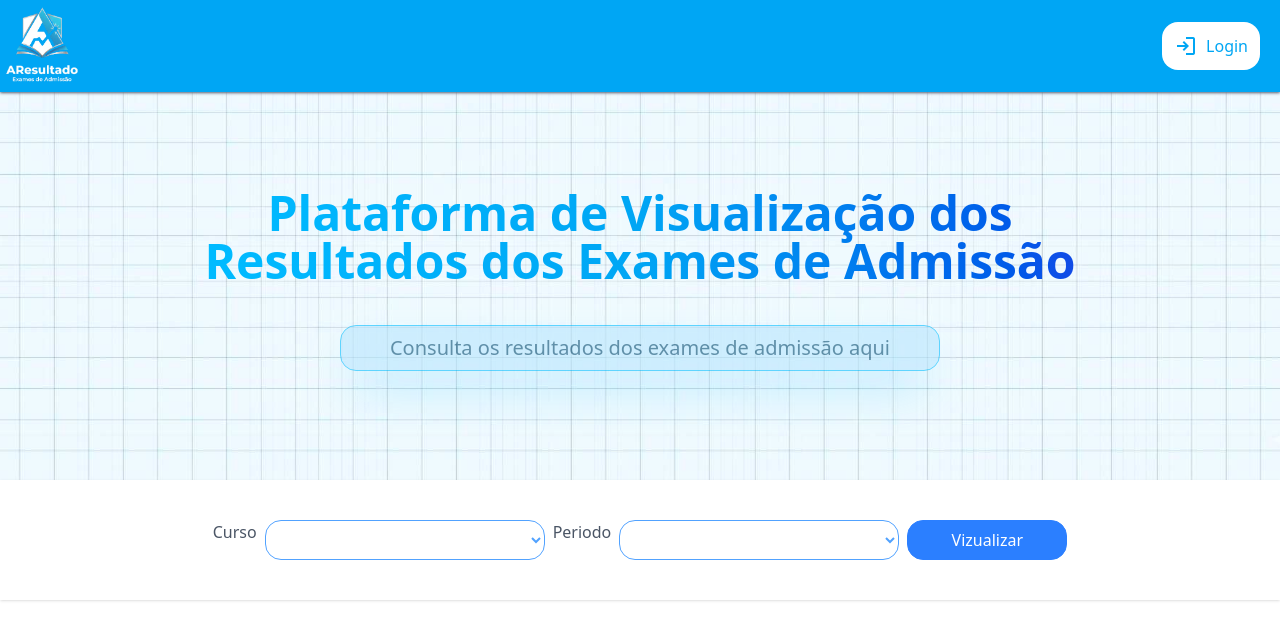
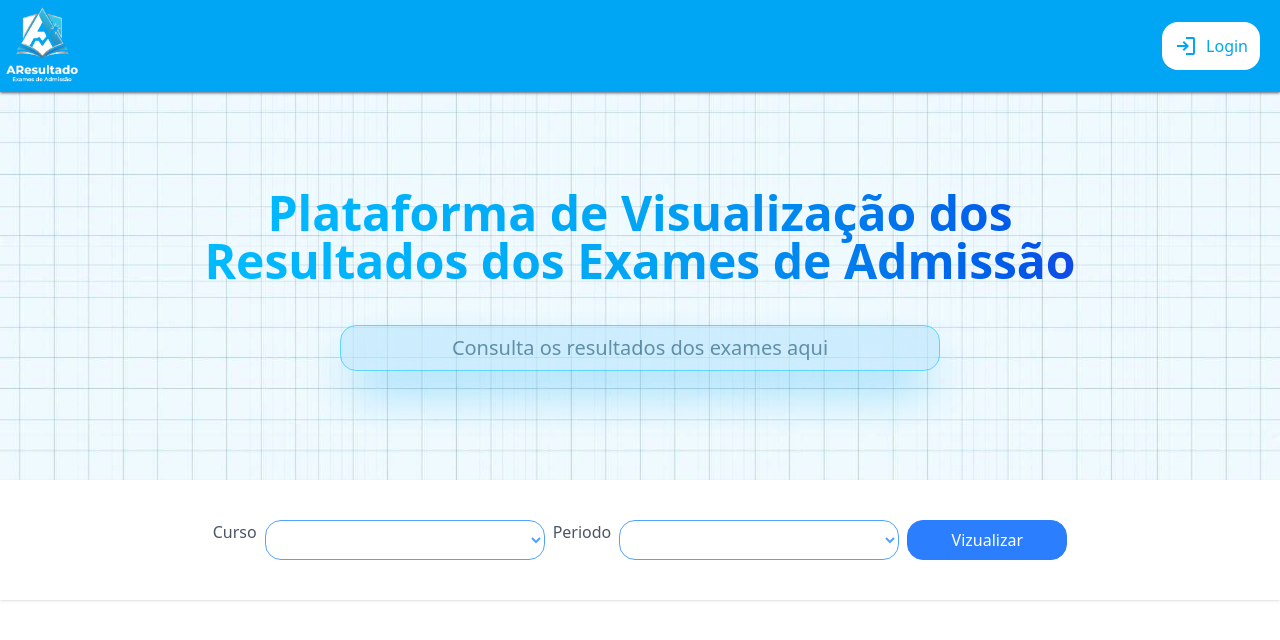
Before and after one commit to Alvaro-Massingue/AResultado-Sistema-de-visualiza-o-dos-resultados-dos-exames-de-admiss-o, a React (Vite) app: page / in a window 1280 px wide. Shown: the top 640 px of the page. Built offline with nearby package versions, Linux system fonts and the light colour scheme.

Commit message:
Actualiza o texto 2 e a cor da sombra

```diff
--- a/src/components/Welcome.jsx
+++ b/src/components/Welcome.jsx
@@ -26,8 +26,8 @@ const Welcome = () => {
           </h1>
 
         </div>
-        <div className="p-2 bg-sky-200 border-sky-400 text-sky-900 shadow-2xl shadow-sky-300 opacity-60 md:basis-150 md:text-xl border min-h-10 basis-75 shrink grow-0 flex items-center justify-center rounded-2xl wrap-break-word flex-wrap">
-            <h1>Consulta os resultados dos exames de admissão aqui</h1>
+        <div className="p-2 bg-sky-200 border-sky-400 text-sky-900 shadow-2xl shadow-sky-500 opacity-60 md:basis-150 md:text-xl border min-h-10 basis-75 text-center shrink grow-0 flex items-center justify-center rounded-2xl wrap-break-word flex-wrap">
+            <h1>Consulta os resultados dos exames aqui</h1>
           </div>
       </div>
     </div>
```
